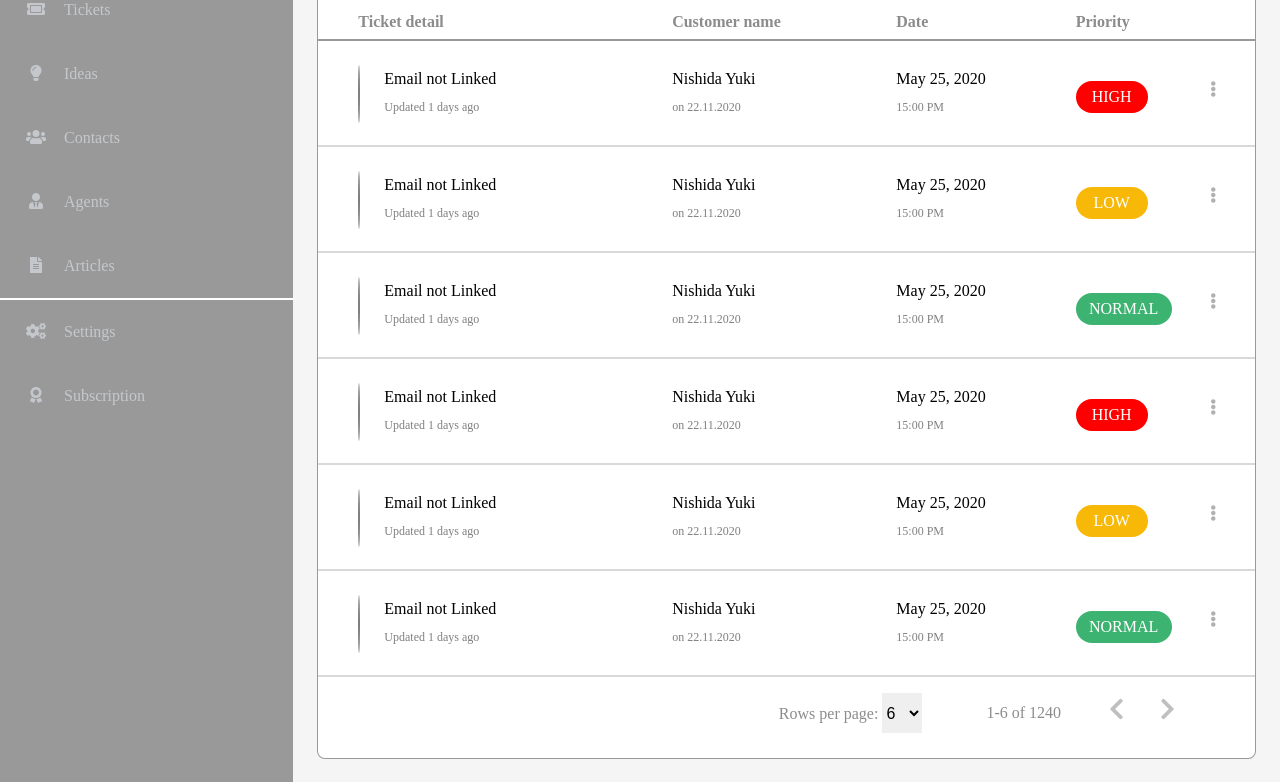
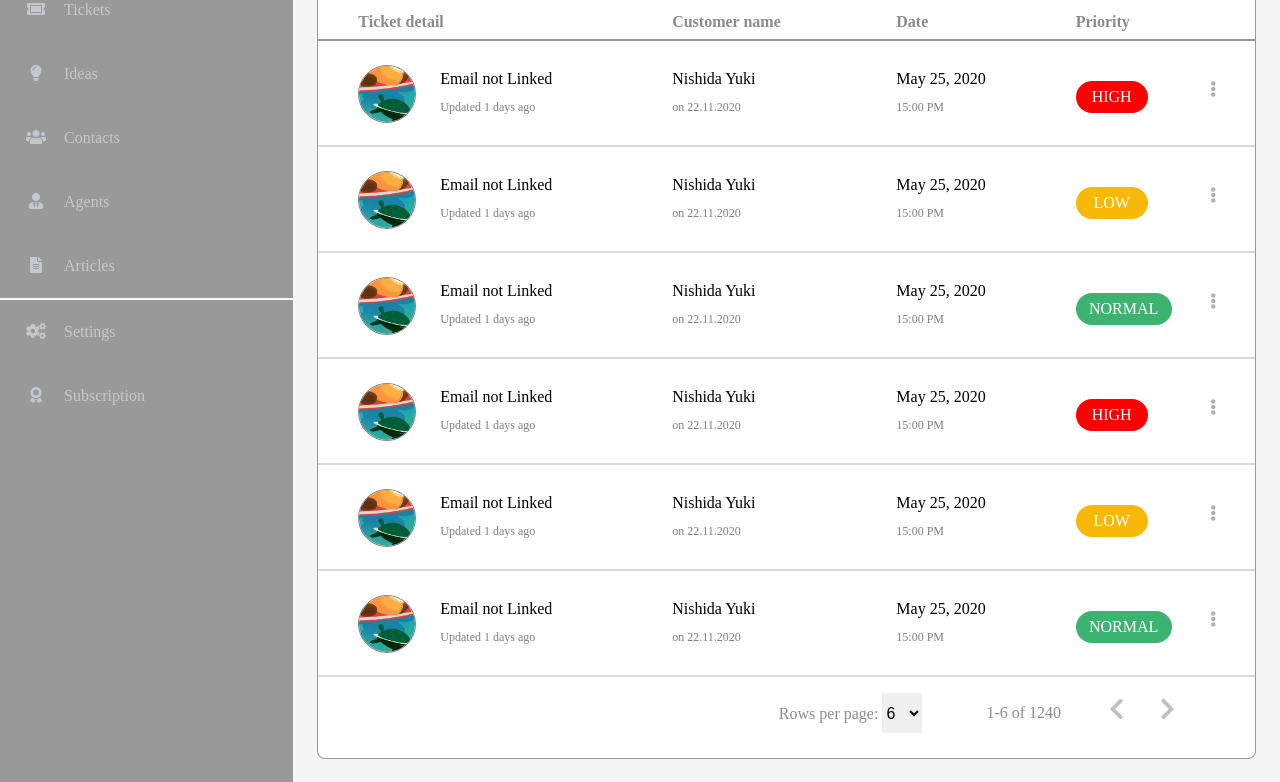
Before and after one commit to yuki-nishida1122/My-Portfolio, a plain HTML site: page Ticket/index.html in a window 1280 px wide. Shown: the part 200-982 px from the top of the page. Drawn offline with Linux system fonts and the light colour scheme.

Commit message:
画像リンク書き換え

```diff
--- a/Ticket/index.html
+++ b/Ticket/index.html
@@ -38,7 +38,7 @@
             <li><a href="#"><i class="fas fa-bell"></i></a></li>
             <li><i class="fas fa-grip-lines-vertical"></i></li>
             <li><a href="#">Yuki Nishida</a></li>
-            <li><div class="own-icon"><a href="#"><img class="user-icon" src="img/Dz12x2Oc_400x400.jpg" alt=""></a></div></li>
+            <li><div class="own-icon"><a href="#"><img class="user-icon" src="img/my_icon.jpg" alt=""></a></div></li>
           </ul>
         </div>
 
@@ -68,7 +68,7 @@
 
           <div class="customer">
             <div class="ticket-detail">
-              <img src="img/Dz12x2Oc_400x400.jpg" alt="">
+              <img src="img/my_icon.jpg" alt="">
               <div class="detail-text">
                 <div class="main-text"><p>Email not Linked</p></div>
                 <div class="sub-text"><p>Updated 1 days ago</p></div>
@@ -92,7 +92,7 @@
 
           <div class="customer">
             <div class="ticket-detail">
-              <img src="img/Dz12x2Oc_400x400.jpg" alt="">
+              <img src="img/my_icon.jpg" alt="">
               <div class="detail-text">
                 <div class="main-text"><p>Email not Linked</p></div>
                 <div class="sub-text"><p>Updated 1 days ago</p></div>
@@ -116,7 +116,7 @@
 
           <div class="customer">
             <div class="ticket-detail">
-              <img src="img/Dz12x2Oc_400x400.jpg" alt="">
+              <img src="img/my_icon.jpg" alt="">
               <div class="detail-text">
                 <div class="main-text"><p>Email not Linked</p></div>
                 <div class="sub-text"><p>Updated 1 days ago</p></div>
@@ -140,7 +140,7 @@
 
           <div class="customer">
             <div class="ticket-detail">
-              <img src="img/Dz12x2Oc_400x400.jpg" alt="">
+              <img src="img/my_icon.jpg" alt="">
               <div class="detail-text">
                 <div class="main-text"><p>Email not Linked</p></div>
                 <div class="sub-text"><p>Updated 1 days ago</p></div>
@@ -164,7 +164,7 @@
 
           <div class="customer">
             <div class="ticket-detail">
-              <img src="img/Dz12x2Oc_400x400.jpg" alt="">
+              <img src="img/my_icon.jpg" alt="">
               <div class="detail-text">
                 <div class="main-text"><p>Email not Linked</p></div>
                 <div class="sub-text"><p>Updated 1 days ago</p></div>
@@ -188,7 +188,7 @@
 
           <div class="customer">
             <div class="ticket-detail">
-              <img src="img/Dz12x2Oc_400x400.jpg" alt="">
+              <img src="img/my_icon.jpg" alt="">
               <div class="detail-text">
                 <div class="main-text"><p>Email not Linked</p></div>
                 <div class="sub-text"><p>Updated 1 days ago</p></div>
```
